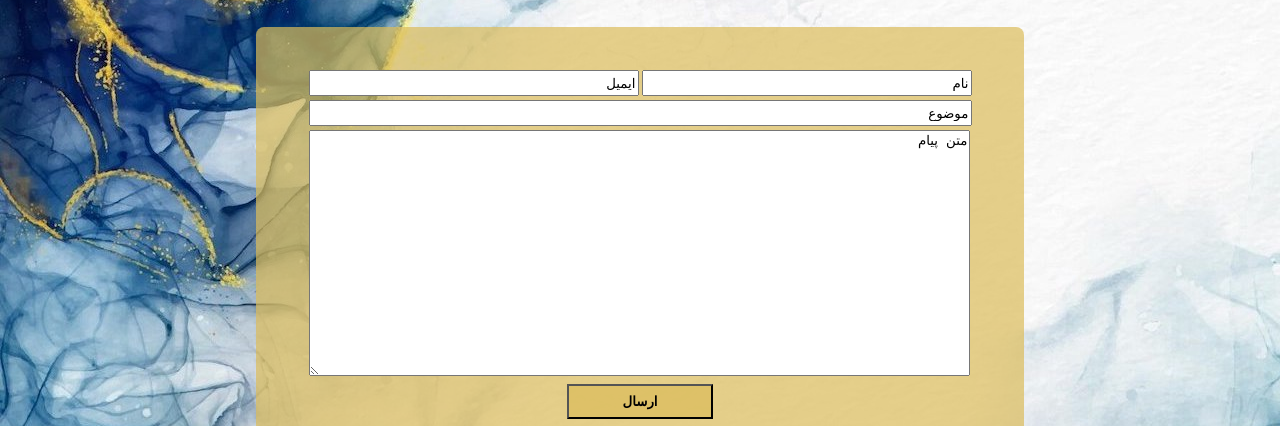
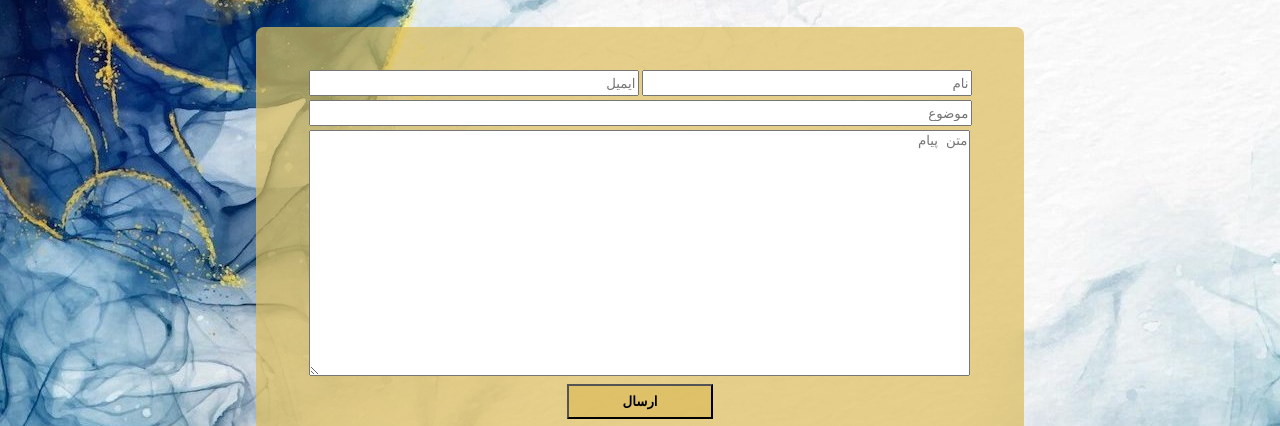
Before and after one commit to sasemanmanzar/Sara-Resume, a React (Create React App) app: page / in a window 1280 px wide. Shown: the part 4173-4599 px from the top of the page. Built offline with nearby package versions, Linux system fonts and the light colour scheme.

Commit message:
placeholder

```diff
--- a/src/Pages/Six/Six.js
+++ b/src/Pages/Six/Six.js
@@ -107,14 +107,14 @@ function Six(){
             <form action='' id="create-form" onSubmit={sendEmail}>
                 <table className='tableP6'>
                     <tr>
-                        <td id="EmailP6"><input type="email" name="EmailP6" defaultValue={InfoSendEmail.Email} onChange={updateInfoSendEmail}  /></td>
-                        <td id="NameP6"><input type="text" name="NameP6" defaultValue={InfoSendEmail.Name} onChange={updateInfoSendName} /></td>
+                        <td id="EmailP6"><input type="email" name="EmailP6" defaultValue="" placeholder={InfoSendEmail.Email} onChange={updateInfoSendEmail} /></td>
+                        <td id="NameP6"><input type="text" name="NameP6" defaultValue="" placeholder={InfoSendEmail.Name} onChange={updateInfoSendName} /></td>
                     </tr>
                     <tr>
-                        <td id="TitleP6" colspan="2"><input type="text" name="TitleP6" defaultValue={InfoSendEmail.Title} onChange={updateInfoSendTitle} /></td>
+                        <td id="TitleP6" colspan="2"><input type="text" name="TitleP6" defaultValue="" placeholder={InfoSendEmail.Title} onChange={updateInfoSendTitle} /></td>
                     </tr>
                     <tr>
-                        <td id="TextP6" colspan="2"><textarea type="text" name="TextP6" defaultValue={InfoSendEmail.Text} onChange={updateInfoSendText} /></td>
+                        <td id="TextP6" colspan="2"><textarea type="text" name="TextP6" defaultValue="" placeholder={InfoSendEmail.Text} onChange={updateInfoSendText} /></td>
                     </tr>
                     <tr>
                         <td id="SubmitP6" colspan="2"><input type="submit" name="SubmitP6" value="ارسال" disabled={isSubmitting}/></td>
```
